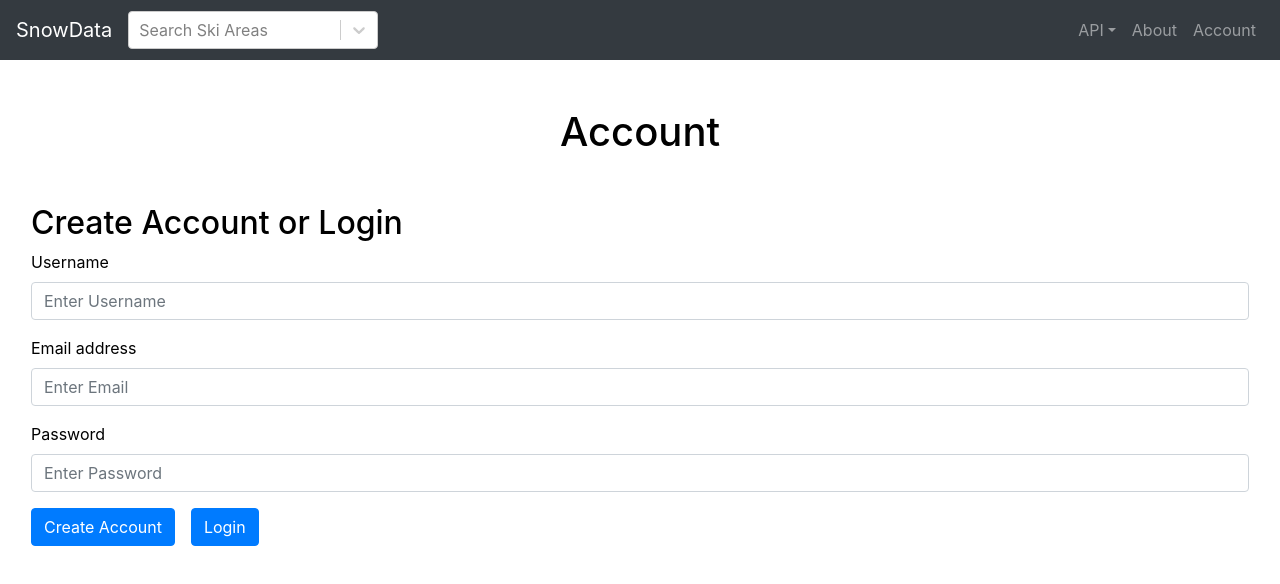
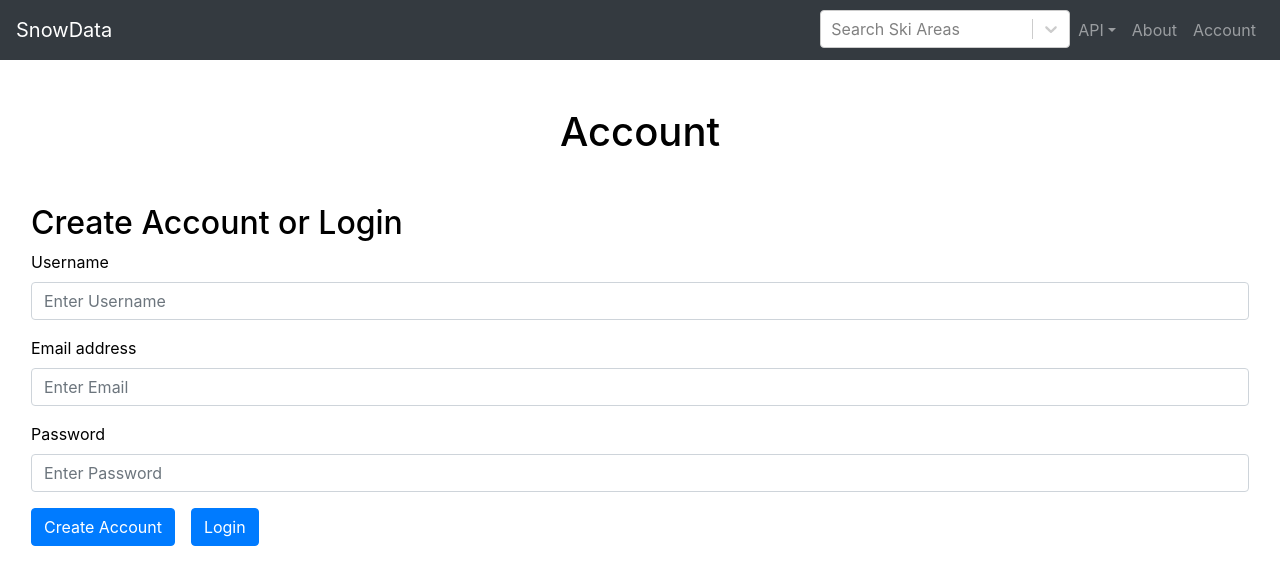
Before and after one commit to aj-medianet/snowdata.org, a React (Create React App) app in the folder frontend/: page /account in a window 1280 px wide. Shown: the top 584 px of the page. Built offline with nearby package versions, Linux system fonts and the light colour scheme.

Commit message:
updated navbar formatting to work on ipad sized devices

```diff
--- a/frontend/src/components/Nav.js
+++ b/frontend/src/components/Nav.js
@@ -5,15 +5,15 @@ import Select from 'react-select';
 
 
 const skiAreaChoices = [
-    { label: "Alpental"},
-    { label: "Big Sky"},
-    { label: "Bridger Bowl"},
-    { label: "Jackson Hole"},
-    { label: "Mt Bachelor"},
-    { label: "Mt Hood"},
-    { label: "49 Degrees North"},
-    { label: "Snowbird"},
-    { label: "Whitefish"},
+    { label: "Alpental" },
+    { label: "Big Sky" },
+    { label: "Bridger Bowl" },
+    { label: "Jackson Hole" },
+    { label: "Mt Bachelor" },
+    { label: "Mt Hood" },
+    { label: "49 Degrees North" },
+    { label: "Snowbird" },
+    { label: "Whitefish" },
 ];
 
 class Navigation extends Component {
@@ -27,7 +27,10 @@ class Navigation extends Component {
                         aria-controls="navbarSupportedContent" aria-expanded="false" aria-label="Toggle navigation">
                         <span className="navbar-toggler-icon"></span>
                     </button>
-                    <div style={{width: '250px'}}>
+                    <div className="collapse navbar-collapse" id="navbarSupportedContent">
+                        <ul className="navbar-nav ml-auto">
+                        <li>
+                                <div className="" style={{ width: '250px' }}>
                                     <Select
                                         onChange={opt => window.location.href = "/skiareas/" + opt.label}
                                         placeholder={'Search Ski Areas'}
@@ -35,10 +38,7 @@ class Navigation extends Component {
                                         menuPosition="fixed"
                                         options={skiAreaChoices} />
                                 </div>
-
-                    <div className="collapse navbar-collapse" id="navbarSupportedContent">
-
-                        <ul className="navbar-nav ml-auto">
+                            </li>
                             <li className="nav-item dropdown">
                                 <a className="nav-link dropdown-toggle" href="/#" id="navbarDropdown" role="button"
                                     data-toggle="dropdown" aria-haspopup="true" aria-expanded="false">
```
Lines whose indentation alone changed are shown as unchanged.
